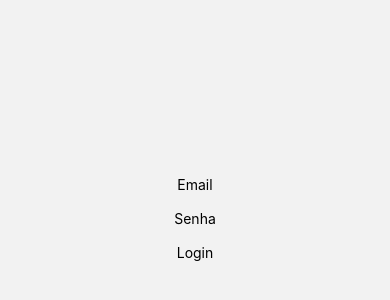
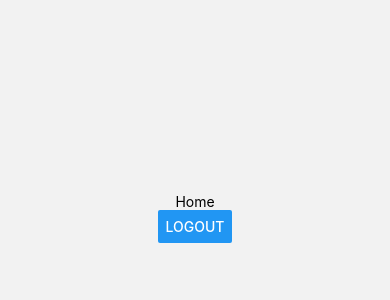
Before and after one commit to lppellin/movemed_react-native, a React Native app: screen /Home in a window 390 px wide. Before the commit this address had no page. Shown: the part 204-504 px from the top of the page. Built offline with nearby package versions, Linux system fonts and the light colour scheme.

Commit message:
add home srcreen initial

```diff
--- a/App.tsx
+++ b/App.tsx
@@ -1,9 +1,8 @@
-import { StatusBar } from 'expo-status-bar';
-import { StyleSheet, Text, View } from 'react-native';
+import { NavigationContainer } from '@react-navigation/native';
+import { createStackNavigator } from '@react-navigation/stack';
 
-import { NavigationContainer } from '@react-navigation/native';
-import { createStackNavigator } from '@react-navigation/stack'
 import Login from './src/screens/Login';
+import Home from './src/screens/Home';
 
 const Stack = createStackNavigator()
 
@@ -18,6 +17,12 @@ export default function App() {
           options={{ headerShown: false }}
         />
 
+        <Stack.Screen
+          name="Home"
+          component={Home}
+          options={{ headerShown: false }}
+        />
+
 
 
       </Stack.Navigator>
--- /dev/null
+++ b/src/screens/Home.tsx
@@ -0,0 +1,36 @@
+import AsyncStorage from "@react-native-async-storage/async-storage";
+import { CommonActions, NavigationProp } from "@react-navigation/native";
+import { StatusBar } from "expo-status-bar";
+import { Button, Text } from "react-native";
+import { SafeAreaView } from "react-native-safe-area-context";
+
+export default function Home({ navigation }: { navigation: NavigationProp<any> }) {
+
+
+    const handleLogout = async () => {
+        await AsyncStorage.removeItem('userProfile');
+        await AsyncStorage.removeItem('userName');
+
+        console.log('user logged out');
+
+        navigation.dispatch(
+            CommonActions.reset({
+                index: 0,
+                routes: [{ name: 'Login' }],
+            })
+        );
+    };
+
+
+    return (
+        <SafeAreaView style={{ flex: 1, alignItems: 'center', justifyContent: 'center' }}>
+
+            <StatusBar style="auto" />
+
+            <Text>Home</Text>
+
+            <Button title="logout" onPress={handleLogout} />
+
+        </SafeAreaView>
+    );
+}
```
